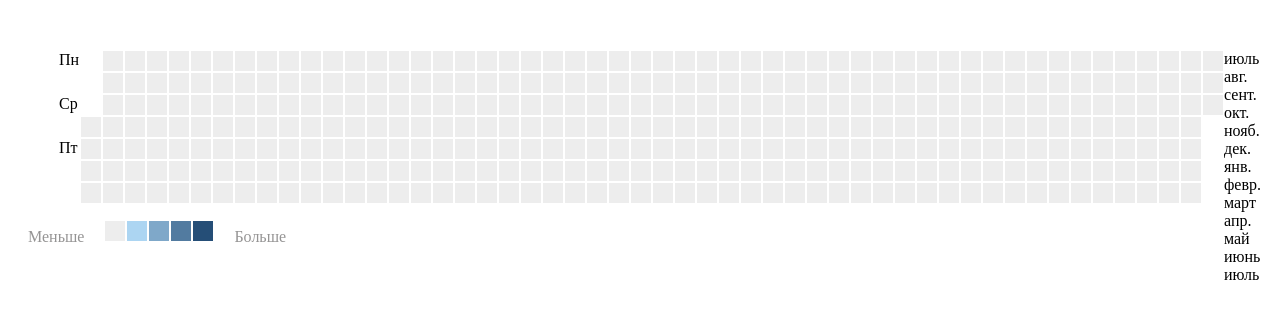
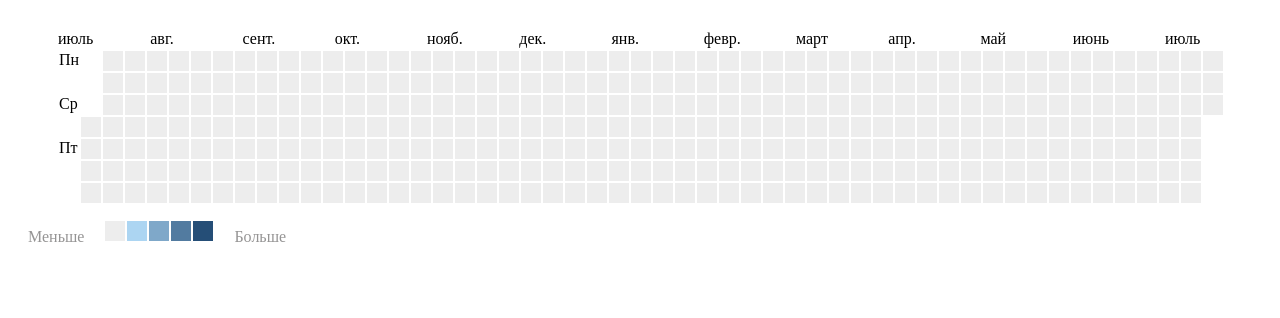
Before and after one commit to wellko/TestForInnovation, a React (Create React App) app: page / in a window 1280 px wide. Shown: the top 318 px of the page. Built offline with nearby package versions, Linux system fonts and the light colour scheme; no server answers.

Commit message:
added styles for month description block

```diff
--- a/src/App.css
+++ b/src/App.css
@@ -1,6 +1,7 @@
 
 .grid-block {
     display: flex;
+    position: relative;
     margin-left: 50px;
     margin-top: 50px;
     flex-direction: column;
@@ -34,7 +35,7 @@
 .popup {
     position: absolute;
     text-align: center;
-    top:-50px;
+    top: -50px;
     width: 150px;
     left: -75px;
     background: #000;
@@ -48,10 +49,11 @@
     position: absolute;
     left: 75px;
     display: block;
-    border: 10px solid transparent; border-top: 10px solid #000;
+    border: 10px solid transparent;
+    border-top: 10px solid #000;
 }
 
-.popup p{
+.popup p {
     margin: 0;
 }
 
@@ -72,6 +74,17 @@
 }
 
 .colorGrey {
-    margin: 0px 20px;
+    margin: 0 20px;
     color: #959494;
 }
+
+.months {
+    position: absolute;
+    top: -20px;
+    width: 100%;
+}
+
+.monthDescription {
+    display: inline-block;
+    width: 7.6%;
+}
```
